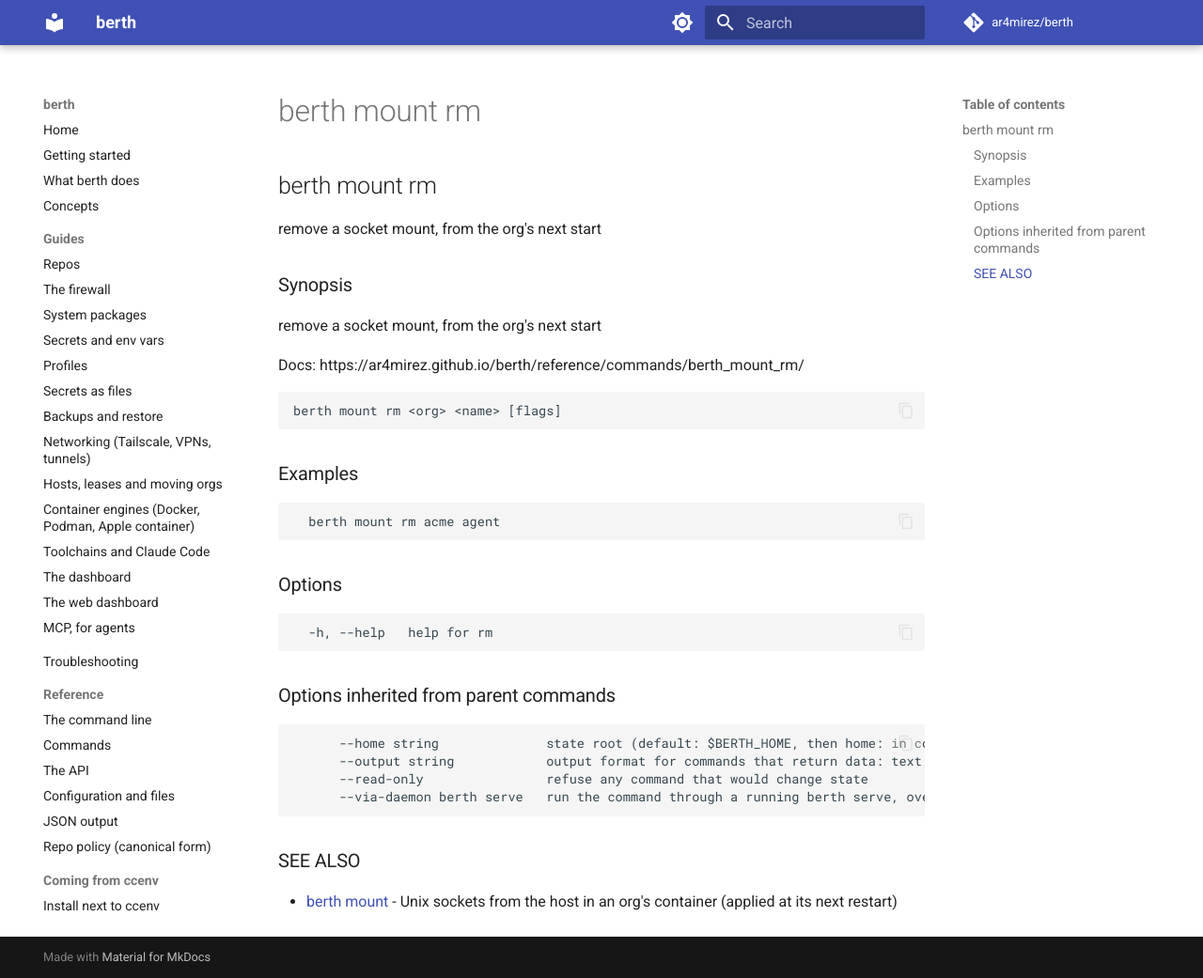
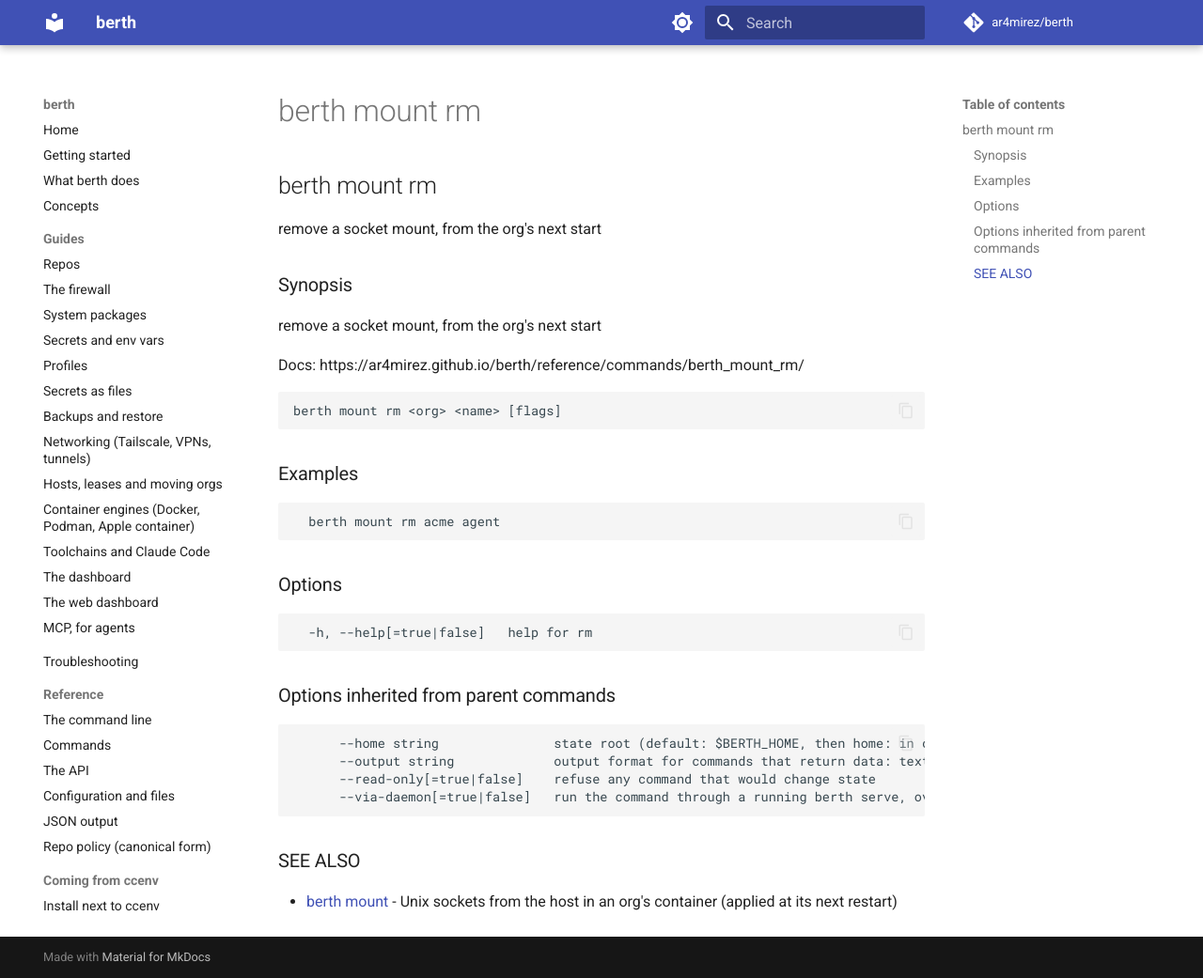
Before and after one commit to ar4mirez/berth, an MkDocs documentation site: the page built from docs/reference/commands/berth_mount_rm.md, in a window 1280 px wide and 1041 px high. Shown: the whole window at 94% size. Built offline with MkDocs 1.6.1 and Material for MkDocs 9.7.7, drawn with Linux system fonts in a browser that asks for light colours; comment, search, counter and statistics services are not loaded.

Commit message:
no-mistakes(document): Regenerate mount command reference and reflow CheckSocket comment

````diff
--- a/docs/reference/commands/berth_mount_rm.md
+++ b/docs/reference/commands/berth_mount_rm.md
@@ -27,16 +27,16 @@ berth mount rm <org> <name> [flags]
 ### Options
 
 ```
-  -h, --help   help for rm
+  -h, --help[=true|false]   help for rm
 ```
 
 ### Options inherited from parent commands
 
 ```
-      --home string              state root (default: $BERTH_HOME, then home: in config.yaml, then ~/.local/share/berth)
-      --output string            output format for commands that return data: text or json (docs/json.md) (default "text")
-      --read-only                refuse any command that would change state
-      --via-daemon berth serve   run the command through a running berth serve, over its socket (docs/api.md)
+      --home string               state root (default: $BERTH_HOME, then home: in config.yaml, then ~/.local/share/berth)
+      --output string             output format for commands that return data: text or json (docs/json.md) (default "text")
+      --read-only[=true|false]    refuse any command that would change state
+      --via-daemon[=true|false]   run the command through a running berth serve, over its socket (docs/api.md)
 ```
 
 ### SEE ALSO
````
Also changed, not shown: docs/reference/commands/berth_mount.md (+5 -5 lines), docs/reference/commands/berth_mount_add.md (+5 -5 lines), docs/reference/commands/berth_mount_ls.md (+5 -5 lines), 1 other file.
